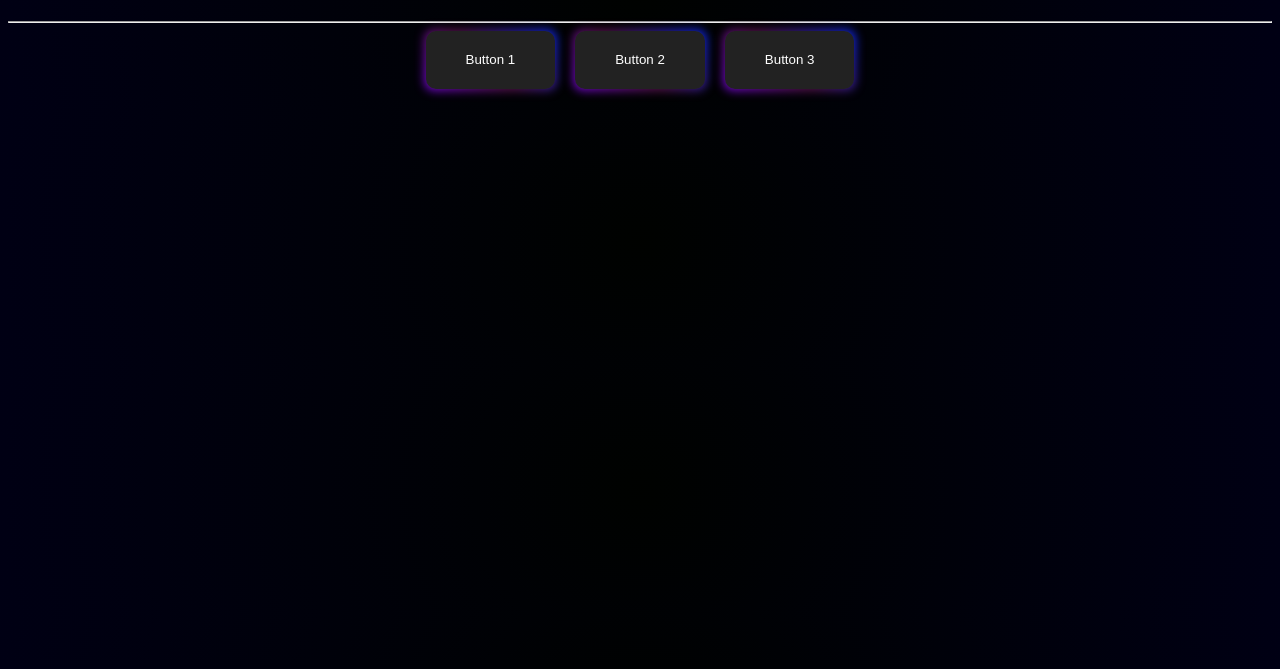
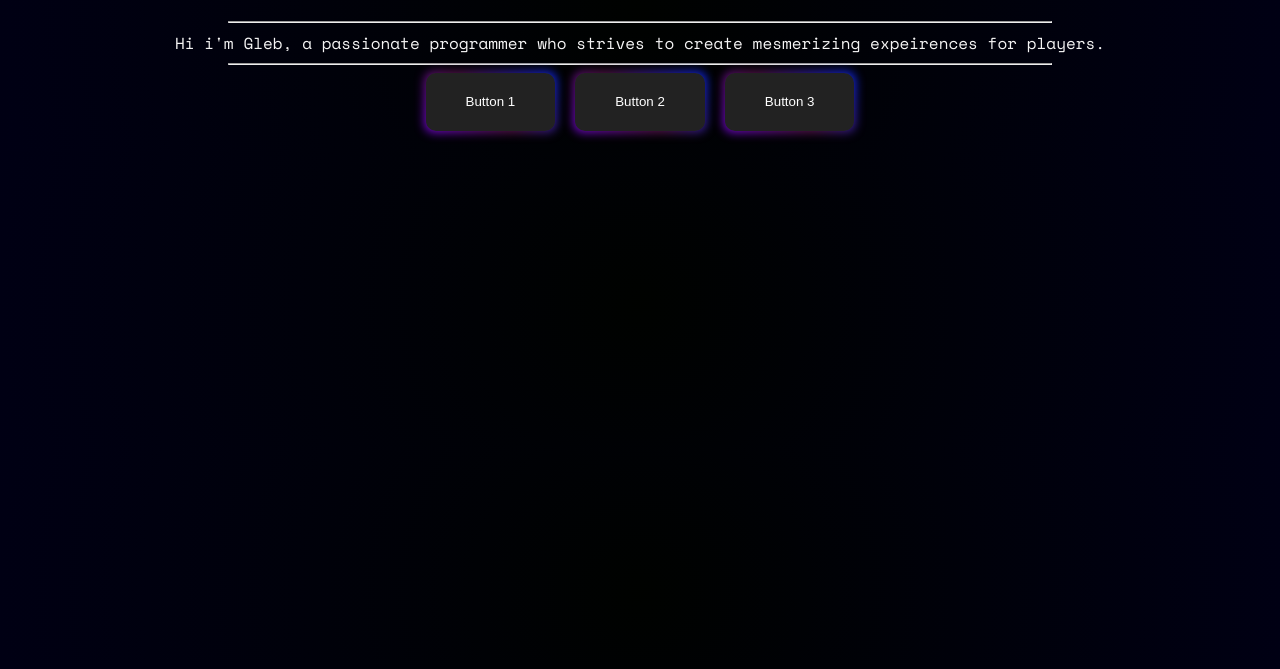
Before and after one commit to Gump0/portfolio-showcase, a plain HTML site: page index.html in a window 1280 px wide. Shown: the part 131-800 px from the top of the page. Drawn offline with nearby package versions, Linux system fonts and the light colour scheme.

Commit message:
created brief about me section and formated <hr> lines

```diff
--- a/index.html
+++ b/index.html
@@ -64,6 +64,12 @@
 <!-- First Divider-->
 <hr>
 <!-- First Divider-->
+<div id="about-me">
+    Hi i'm Gleb, a passionate programmer who strives to create mesmerizing expeirences for players.
+</div>
+<!-- Second Divider-->
+<hr>
+<!-- Second Divider-->
 
 <body>
     <div class="button-container">
--- a/style.css
+++ b/style.css
@@ -15,6 +15,16 @@ body {
    background: radial-gradient(circle, #000200, #000014);
    overflow: hidden;
    scroll-behavior: smooth;
+}
+
+hr {
+   width: 65%;
+   margin: 15;
+   padding: 15;
+   display: flex;
+   flex-direction: column;
+   align-items: center;
+   color: gray;
 }
 
 /* She looked at my watch too long, now she see stars (Blaow, blaow) */
@@ -153,6 +163,14 @@ a:hover {
    transform: none;
 }
 
+/* About me section */
+#about-me {
+   display: flex;
+   justify-content: center;
+   align-items: center;
+   color: whitesmoke;
+}
+
 /* button-container*/
 
  .button-container {
```
